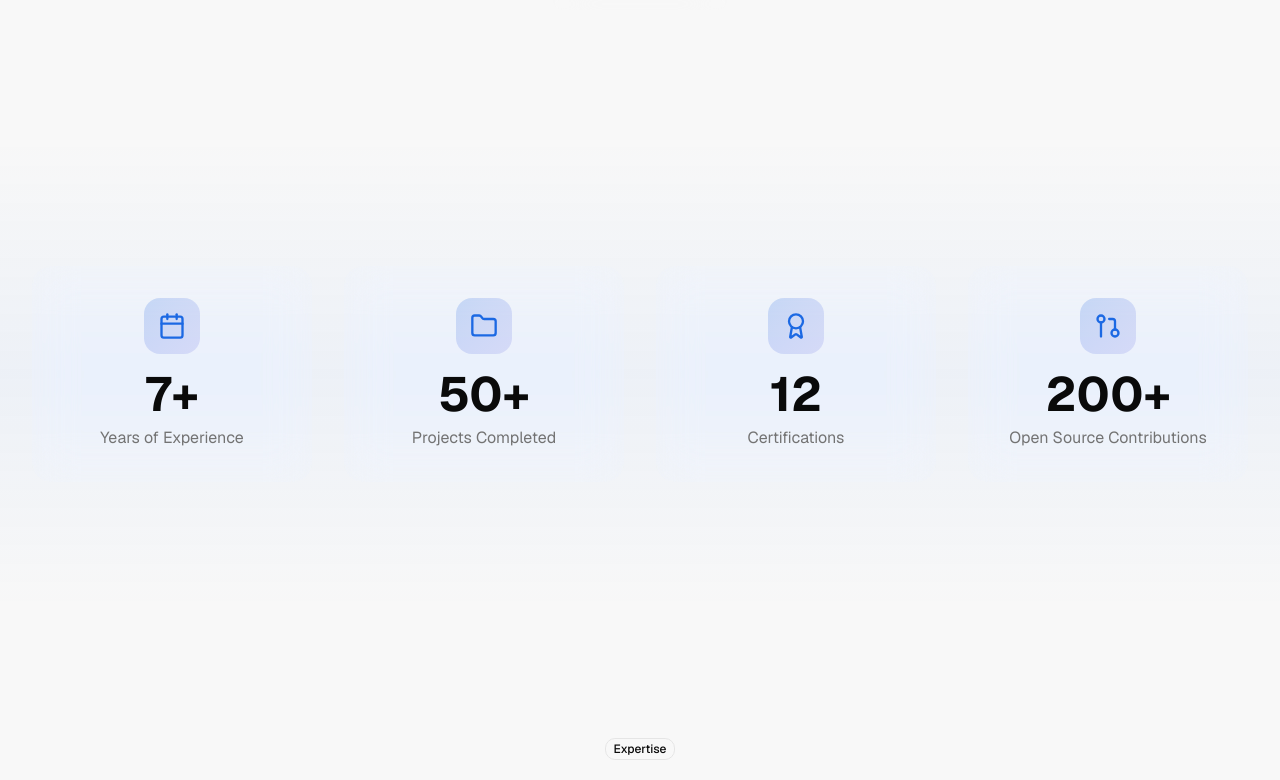
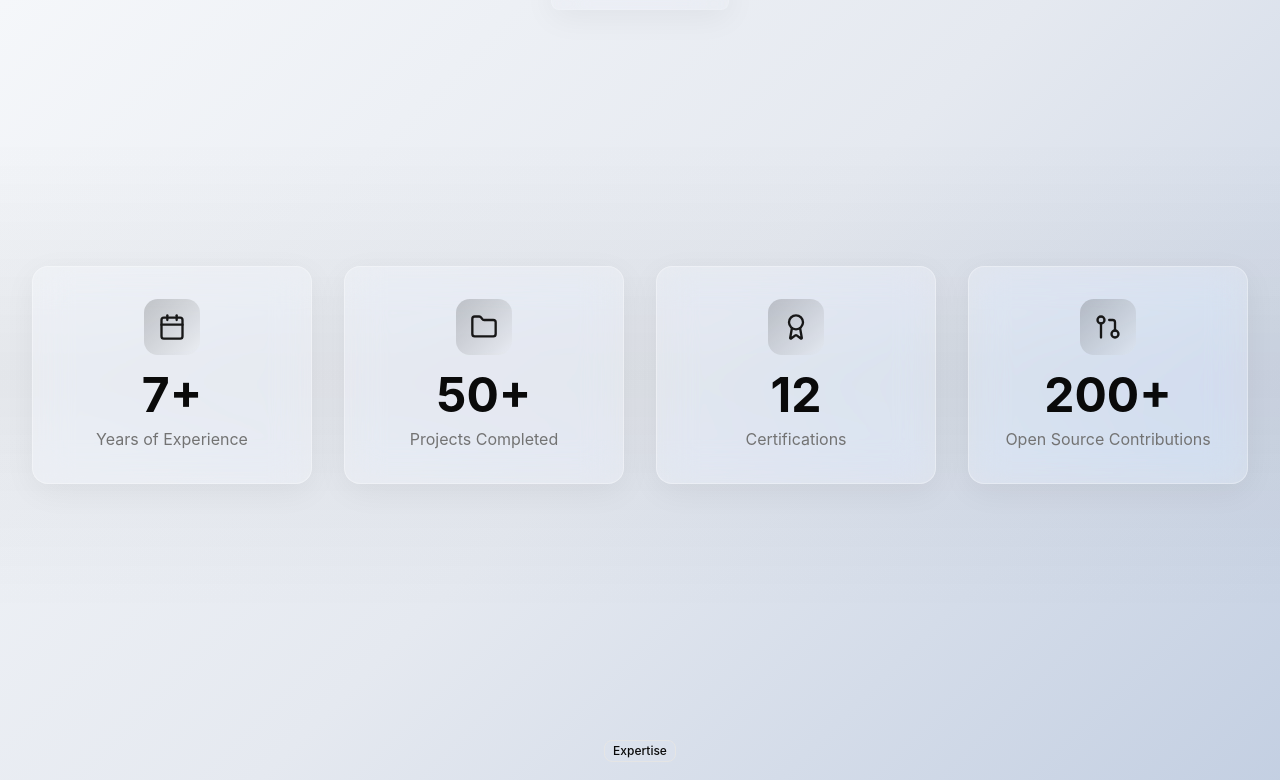
Before and after one commit to modhu-cps/modhu-protfoli, a Next.js app: page / in a window 1280 px wide. Shown: the part 1602-2382 px from the top of the page. Built offline with nearby package versions, Linux system fonts and the light colour scheme.

Commit message:
Update globals.css

```diff
--- a/app/globals.css
+++ b/app/globals.css
@@ -4,66 +4,79 @@
 @custom-variant dark (&:is(.dark *));
 
 :root {
-  /* Light mode - keeping for potential future use */
-  --background: oklch(0.98 0 0);
+  --background: oklch(1 0 0);
   --foreground: oklch(0.145 0 0);
   --card: oklch(1 0 0);
   --card-foreground: oklch(0.145 0 0);
   --popover: oklch(1 0 0);
   --popover-foreground: oklch(0.145 0 0);
-  --primary: oklch(0.55 0.2 260);
+  --primary: oklch(0.205 0 0);
   --primary-foreground: oklch(0.985 0 0);
   --secondary: oklch(0.97 0 0);
   --secondary-foreground: oklch(0.205 0 0);
   --muted: oklch(0.97 0 0);
   --muted-foreground: oklch(0.556 0 0);
-  --accent: oklch(0.65 0.15 280);
-  --accent-foreground: oklch(0.985 0 0);
+  --accent: oklch(0.97 0 0);
+  --accent-foreground: oklch(0.205 0 0);
   --destructive: oklch(0.577 0.245 27.325);
-  --destructive-foreground: oklch(0.985 0 0);
+  --destructive-foreground: oklch(0.577 0.245 27.325);
   --border: oklch(0.922 0 0);
   --input: oklch(0.922 0 0);
-  --ring: oklch(0.55 0.2 260);
-  --radius: 0.75rem;
+  --ring: oklch(0.708 0 0);
+  --chart-1: oklch(0.646 0.222 41.116);
+  --chart-2: oklch(0.6 0.118 184.704);
+  --chart-3: oklch(0.398 0.07 227.392);
+  --chart-4: oklch(0.828 0.189 84.429);
+  --chart-5: oklch(0.769 0.188 70.08);
+  --radius: 0.625rem;
+  --sidebar: oklch(0.985 0 0);
+  --sidebar-foreground: oklch(0.145 0 0);
+  --sidebar-primary: oklch(0.205 0 0);
+  --sidebar-primary-foreground: oklch(0.985 0 0);
+  --sidebar-accent: oklch(0.97 0 0);
+  --sidebar-accent-foreground: oklch(0.205 0 0);
+  --sidebar-border: oklch(0.922 0 0);
+  --sidebar-ring: oklch(0.708 0 0);
 }
 
 .dark {
-  /* Premium dark theme - Apple/Linear inspired */
-  --background: oklch(0.11 0 0); /* #0a0a0a */
-  --foreground: oklch(0.98 0 0); /* #ffffff */
-  --card: oklch(0.15 0 0); /* #18181b */
-  --card-foreground: oklch(0.98 0 0);
-  --popover: oklch(0.13 0 0); /* #111111 */
-  --popover-foreground: oklch(0.98 0 0);
-  --primary: oklch(0.62 0.19 260); /* #3b82f6 - Blue */
-  --primary-foreground: oklch(0.98 0 0);
-  --secondary: oklch(0.18 0 0);
-  --secondary-foreground: oklch(0.88 0 0);
-  --muted: oklch(0.22 0 0);
-  --muted-foreground: oklch(0.65 0 0); /* #9ca3af */
-  --accent: oklch(0.58 0.18 290); /* #8b5cf6 - Purple */
-  --accent-foreground: oklch(0.98 0 0);
-  --destructive: oklch(0.5 0.2 25);
-  --destructive-foreground: oklch(0.98 0 0);
-  --border: oklch(0.25 0 0 / 0.5); /* rgba(255,255,255,0.08) */
-  --input: oklch(0.22 0 0);
-  --ring: oklch(0.62 0.19 260);
-
-  /* Custom tokens for glassmorphism */
-  --glass: oklch(0.15 0 0 / 0.6);
-  --glass-border: oklch(1 0 0 / 0.08);
-  --glow-primary: oklch(0.62 0.19 260 / 0.3);
-  --glow-accent: oklch(0.58 0.18 290 / 0.3);
-
-  /* Text variations */
-  --text-primary: oklch(0.98 0 0); /* #ffffff */
-  --text-secondary: oklch(0.85 0 0); /* #d1d5db */
-  --text-muted: oklch(0.65 0 0); /* #9ca3af */
+  --background: oklch(0.145 0 0);
+  --foreground: oklch(0.985 0 0);
+  --card: oklch(0.145 0 0);
+  --card-foreground: oklch(0.985 0 0);
+  --popover: oklch(0.145 0 0);
+  --popover-foreground: oklch(0.985 0 0);
+  --primary: oklch(0.985 0 0);
+  --primary-foreground: oklch(0.205 0 0);
+  --secondary: oklch(0.269 0 0);
+  --secondary-foreground: oklch(0.985 0 0);
+  --muted: oklch(0.269 0 0);
+  --muted-foreground: oklch(0.708 0 0);
+  --accent: oklch(0.269 0 0);
+  --accent-foreground: oklch(0.985 0 0);
+  --destructive: oklch(0.396 0.141 25.723);
+  --destructive-foreground: oklch(0.637 0.237 25.331);
+  --border: oklch(0.269 0 0);
+  --input: oklch(0.269 0 0);
+  --ring: oklch(0.439 0 0);
+  --chart-1: oklch(0.488 0.243 264.376);
+  --chart-2: oklch(0.696 0.17 162.48);
+  --chart-3: oklch(0.769 0.188 70.08);
+  --chart-4: oklch(0.627 0.265 303.9);
+  --chart-5: oklch(0.645 0.246 16.439);
+  --sidebar: oklch(0.205 0 0);
+  --sidebar-foreground: oklch(0.985 0 0);
+  --sidebar-primary: oklch(0.488 0.243 264.376);
+  --sidebar-primary-foreground: oklch(0.985 0 0);
+  --sidebar-accent: oklch(0.269 0 0);
+  --sidebar-accent-foreground: oklch(0.985 0 0);
+  --sidebar-border: oklch(0.269 0 0);
+  --sidebar-ring: oklch(0.439 0 0);
 }
 
 @theme inline {
-  --font-sans: 'Geist', 'Geist Fallback', system-ui, sans-serif;
-  --font-mono: 'Geist Mono', 'Geist Mono Fallback', monospace;
+  --font-sans: 'Inter', 'Geist', 'Geist Fallback', ui-sans-serif, system-ui;
+  --font-mono: 'Geist Mono', 'Geist Mono Fallback';
   --color-background: var(--background);
   --color-foreground: var(--foreground);
   --color-card: var(--card);
@@ -83,11 +96,23 @@
   --color-border: var(--border);
   --color-input: var(--input);
   --color-ring: var(--ring);
+  --color-chart-1: var(--chart-1);
+  --color-chart-2: var(--chart-2);
+  --color-chart-3: var(--chart-3);
+  --color-chart-4: var(--chart-4);
+  --color-chart-5: var(--chart-5);
   --radius-sm: calc(var(--radius) - 4px);
   --radius-md: calc(var(--radius) - 2px);
   --radius-lg: var(--radius);
   --radius-xl: calc(var(--radius) + 4px);
-  --radius-2xl: calc(var(--radius) + 8px);
+  --color-sidebar: var(--sidebar);
+  --color-sidebar-foreground: var(--sidebar-foreground);
+  --color-sidebar-primary: var(--sidebar-primary);
+  --color-sidebar-primary-foreground: var(--sidebar-primary-foreground);
+  --color-sidebar-accent: var(--sidebar-accent);
+  --color-sidebar-accent-foreground: var(--sidebar-accent-foreground);
+  --color-sidebar-border: var(--sidebar-border);
+  --color-sidebar-ring: var(--sidebar-ring);
 }
 
 @layer base {
@@ -95,124 +120,121 @@
     @apply border-border outline-ring/50;
   }
   body {
-    @apply bg-background text-foreground antialiased;
+    @apply text-foreground;
+    /* 🍏 Apple-style subtle gradient background */
+    background: linear-gradient(135deg, #f5f7fa 0%, #e5e9f0 50%, #c3cfe2 100%);
+    background-attachment: fixed;
   }
-  html {
-    scroll-behavior: smooth;
+
+  /* Dark mode body gradient */
+  .dark body {
+    background: linear-gradient(135deg, #0f172a 0%, #1e293b 50%, #334155 100%);
   }
 }
 
-@layer utilities {
-  /* Glassmorphism utilities */
+/* ============================================
+   🫧 Glass Effect (Glassmorphism)
+   ============================================ */
+@layer components {
   .glass {
-    background: var(--glass);
-    backdrop-filter: blur(20px) saturate(180%);
-    -webkit-backdrop-filter: blur(20px) saturate(180%);
-    border: 1px solid var(--glass-border);
+    background: rgba(255, 255, 255, 0.25);
+    backdrop-filter: blur(18px) saturate(180%);
+    -webkit-backdrop-filter: blur(18px) saturate(180%);
+    border: 1px solid rgba(255, 255, 255, 0.3);
+    box-shadow: 0 8px 32px rgba(0, 0, 0, 0.05);
   }
 
-  .glass-light {
-    background: oklch(1 0 0 / 0.05);
-    backdrop-filter: blur(12px);
-    -webkit-backdrop-filter: blur(12px);
-    border: 1px solid var(--glass-border);
-  }
-
-  /* Gradient text */
-  .gradient-text {
-    background: linear-gradient(135deg, var(--primary) 0%, var(--accent) 100%);
-    -webkit-background-clip: text;
-    -webkit-text-fill-color: transparent;
-    background-clip: text;
-  }
-
-  /* Glow effects */
-  .glow-primary {
-    box-shadow: 0 0 40px var(--glow-primary);
-  }
-
-  .glow-accent {
-    box-shadow: 0 0 40px var(--glow-accent);
-  }
-
-  /* Animated gradient background */
-  .animated-gradient {
-    background: linear-gradient(
-      -45deg,
-      oklch(0.11 0 0),
-      oklch(0.15 0.02 260),
-      oklch(0.12 0.02 290),
-      oklch(0.11 0 0)
-    );
-    background-size: 400% 400%;
-    animation: gradient-shift 15s ease infinite;
-  }
-
-  @keyframes gradient-shift {
-    0% { background-position: 0% 50%; }
-    50% { background-position: 100% 50%; }
-    100% { background-position: 0% 50%; }
-  }
-
-  /* Floating animation */
-  .float {
-    animation: float 6s ease-in-out infinite;
-  }
-
-  @keyframes float {
-    0%, 100% { transform: translateY(0px); }
-    50% { transform: translateY(-20px); }
-  }
-
-  /* Subtle pulse */
-  .pulse-glow {
-    animation: pulse-glow 4s ease-in-out infinite;
-  }
-
-  @keyframes pulse-glow {
-    0%, 100% { opacity: 0.5; }
-    50% { opacity: 1; }
-  }
-
-  /* Text balance for headings */
-  .text-balance {
-    text-wrap: balance;
-  }
-
-  /* Hide scrollbar but allow scrolling */
-  .scrollbar-hide {
-    -ms-overflow-style: none;
-    scrollbar-width: none;
-  }
-  .scrollbar-hide::-webkit-scrollbar {
-    display: none;
-  }
-
-  /* Custom selection color */
-  ::selection {
-    background: oklch(0.62 0.19 260 / 0.3);
-    color: oklch(0.98 0 0);
+  .dark .glass {
+    background: rgba(30, 41, 59, 0.35);
+    border: 1px solid rgba(255, 255, 255, 0.1);
+    box-shadow: 0 8px 32px rgba(0, 0, 0, 0.2);
   }
 }
 
-/* Code block styling */
-pre {
-  @apply rounded-xl bg-card p-4 overflow-x-auto;
+/* ============================================
+   🃏 3D Card with Hover Lift
+   ============================================ */
+@layer components {
+  .card-3d {
+    @apply rounded-2xl transition-all duration-500 ease-out;
+    transform-style: preserve-3d;
+    perspective: 1000px;
+    box-shadow: 0 4px 16px rgba(0, 0, 0, 0.06);
+  }
+
+  .card-3d:hover {
+    transform: translateY(-6px) rotateX(2deg) rotateY(1deg);
+    box-shadow: 0 20px 40px rgba(0, 0, 0, 0.12), 0 0 0 1px rgba(255, 255, 255, 0.4) inset;
+  }
+
+  /* For dark mode cards */
+  .dark .card-3d {
+    box-shadow: 0 4px 16px rgba(0, 0, 0, 0.3);
+  }
+  .dark .card-3d:hover {
+    box-shadow: 0 20px 40px rgba(0, 0, 0, 0.5), 0 0 0 1px rgba(255, 255, 255, 0.1) inset;
+  }
 }
 
-code {
-  @apply font-mono text-sm;
+/* ============================================
+   🌈 Gradient Border Card
+   ============================================ */
+@layer components {
+  .gradient-border {
+    position: relative;
+    @apply rounded-2xl;
+  }
+  .gradient-border::before {
+    content: '';
+    position: absolute;
+    inset: 0;
+    border-radius: inherit;
+    padding: 1.5px;
+    background: linear-gradient(135deg, #f97316, #ec4899, #8b5cf6, #3b82f6);
+    -webkit-mask: linear-gradient(#fff 0 0) content-box, linear-gradient(#fff 0 0);
+    mask: linear-gradient(#fff 0 0) content-box, linear-gradient(#fff 0 0);
+    -webkit-mask-composite: xor;
+    mask-composite: exclude;
+    pointer-events: none;
+  }
 }
 
-pre code {
-  @apply bg-transparent p-0;
+/* ============================================
+   ✨ Card Entrance Animation
+   ============================================ */
+@layer utilities {
+  .animate-card-in {
+    animation: cardEntry 0.6s cubic-bezier(0.25, 0.46, 0.45, 0.94) both;
+    opacity: 0;
+    transform: translateY(30px);
+  }
+
+  .animate-card-in-delay-1 {
+    animation-delay: 0.1s;
+  }
+  .animate-card-in-delay-2 {
+    animation-delay: 0.2s;
+  }
+  .animate-card-in-delay-3 {
+    animation-delay: 0.3s;
+  }
+  .animate-card-in-delay-4 {
+    animation-delay: 0.4s;
+  }
 }
 
-:not(pre) > code {
-  @apply bg-muted px-1.5 py-0.5 rounded-md;
+@keyframes cardEntry {
+  to {
+    opacity: 1;
+    transform: translateY(0);
+  }
 }
 
-/* Highlight.js overrides for dark theme */
-.hljs {
-  background: transparent !important;
+/* ============================================
+   🏆 Smooth transitions for all interactive elements
+   ============================================ */
+@layer base {
+  a, button, .card, .card-3d {
+    transition: all 0.3s cubic-bezier(0.25, 0.46, 0.45, 0.94);
   }
+  }
```
